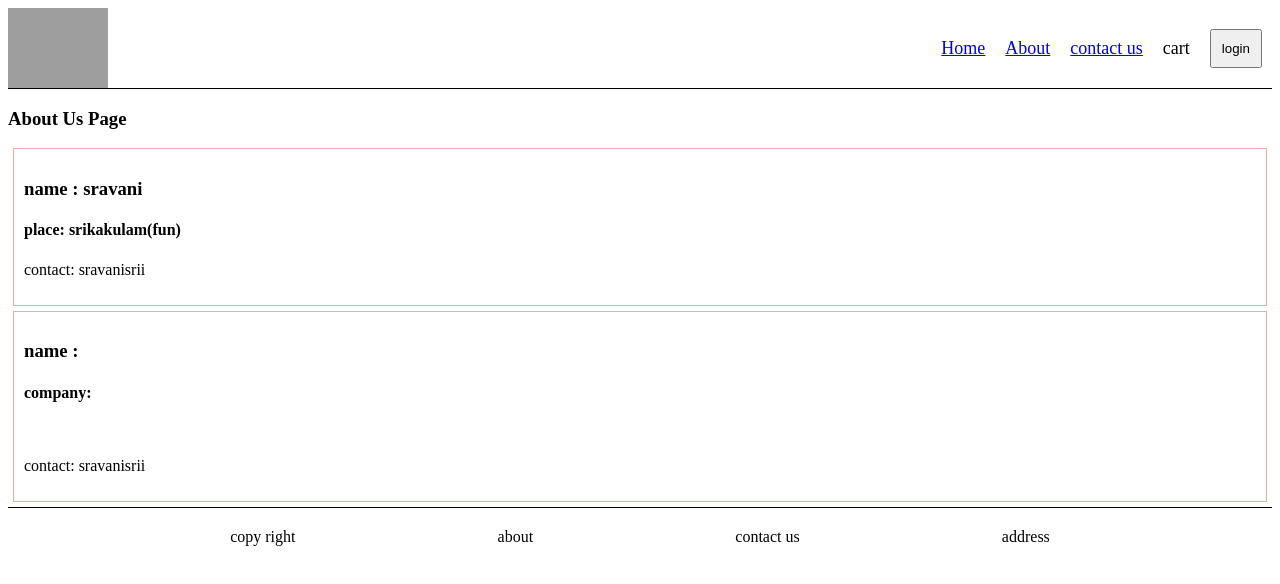
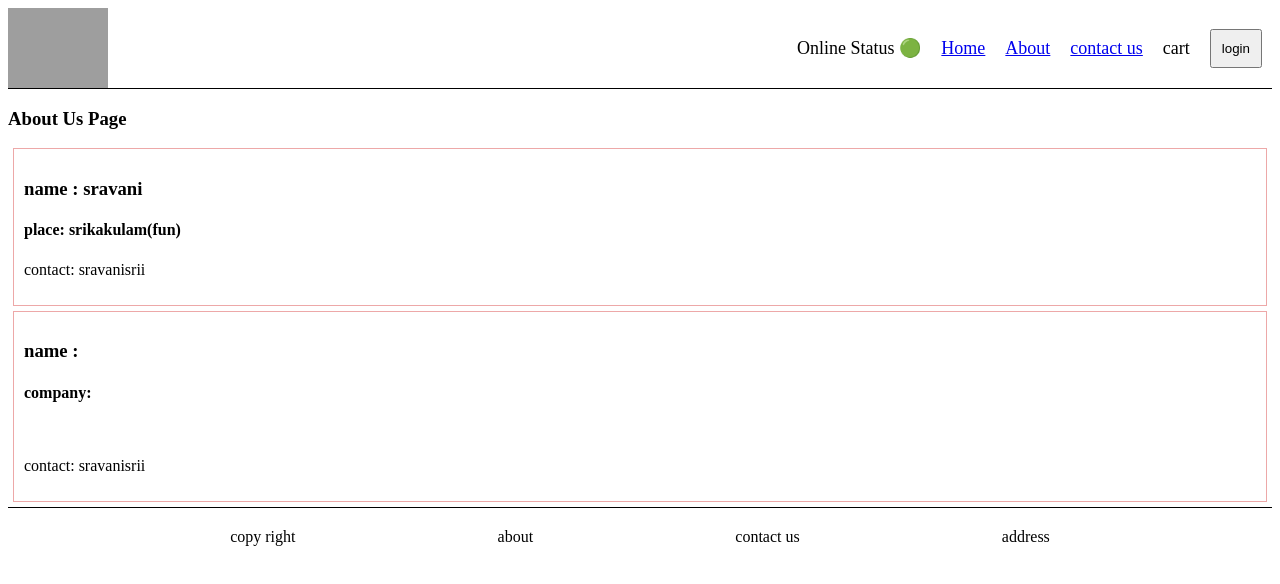
Before and after one commit to Sravani-Linguberi/Namaste-React, a React (Vite) app: page /about in a window 1280 px wide. Shown: the top 584 px of the page. Built offline with nearby package versions, Linux system fonts and the light colour scheme; no server answers; grey boxes are pictures that could not be loaded.

Commit message:
created Custom Hook to indicate online and offline status for the app

```diff
--- a/src/components/Body.js
+++ b/src/components/Body.js
@@ -3,6 +3,7 @@
 import { useEffect, useState } from "react";
 import Shimmer from "./Shimmer";
 import { Link } from "react-router-dom";
+import useOnlineIndicator from "../utils/useOnlineIndicator";
 
 const Body = () => {
   const [resList, setResList] = useState([]);
@@ -40,6 +41,11 @@
     setFilteredRes(filteredList);
   }
 
+  const onlineStatus = useOnlineIndicator();
+  if(!onlineStatus){
+    return <h3>Looks like your offline, Please check your internet connection!</h3>
+  }
+
   return resList.length === 0 ? (
     <Shimmer />
   ) : (
--- a/src/components/Header.js
+++ b/src/components/Header.js
@@ -1,6 +1,7 @@
 import { useEffect, useState } from 'react';
 import { LOGO_URL } from '../utils/constants';
 import { Link } from 'react-router-dom';
+import useOnlineIndicator from '../utils/useOnlineIndicator';
 
 const Header = () => {
   const [logBtn , setLogBtn] = useState("login");
@@ -8,6 +9,8 @@
   useEffect(()=>{
   console.log("useEffect called in header")
   },[]);
+
+  const onlineStatus = useOnlineIndicator();
 
     return (
       <div className="header-container">
@@ -17,6 +20,7 @@
         />
         <div className="nav-container">
           <ul className='dis-flex'>
+            <li>Online Status {onlineStatus ? "🟢" : "🔴"}</li>
             <li><Link to={'/'}>Home</Link></li>
             <li><Link to={'/about'}>About</Link></li>
             <li><Link to={'/contact'}>contact us</Link></li>
--- /dev/null
+++ b/src/utils/useOnlineIndicator.js
@@ -0,0 +1,19 @@
+import { useEffect, useState } from "react";
+
+const useOnlineIndicator = () => {
+    const [ onlineStatus , setOnlineStatus] = useState(true);
+
+    useEffect(()=>{
+        window.addEventListener("online", (event) => {
+            setOnlineStatus(true);
+        });
+
+        window.addEventListener("offline", (event) => {
+            setOnlineStatus(false);
+        });
+    },[])
+
+    return onlineStatus;
+}
+
+export default useOnlineIndicator;
--- a/src/utils/useRestaurantMenu.js
+++ b/src/utils/useRestaurantMenu.js
@@ -2,7 +2,7 @@
 import { resMenuUrl } from './constants';
 
 const useRestaurantMenu = (resId) => {
-    const [resInfo , setresInfo] = useState();
+    const [resInfo , setResInfo] = useState();
     const [restaurantMenu , setRestaurantMenu] = useState([]);
     /** this is a custom hook which takes one argument id and returns 2 values in the array.
      * obseravtion : we can't create a normal variable and store and return the value. cause it won't update value with fetched data.
@@ -12,7 +12,7 @@
         const loadData = async () =>{
             const data = await fetch(resMenuUrl+resId);
             const res = await data.json();
-            setresInfo(res);
+            setResInfo(res);
             setRestaurantMenu(res?.data?.cards[4]?.groupedCard?.cardGroupMap?.REGULAR?.cards[2]?.card?.card?.itemCards);
         }
         loadData();
```
Also changed, not shown: 1 other file (tests, documents, lock files or other folders).
